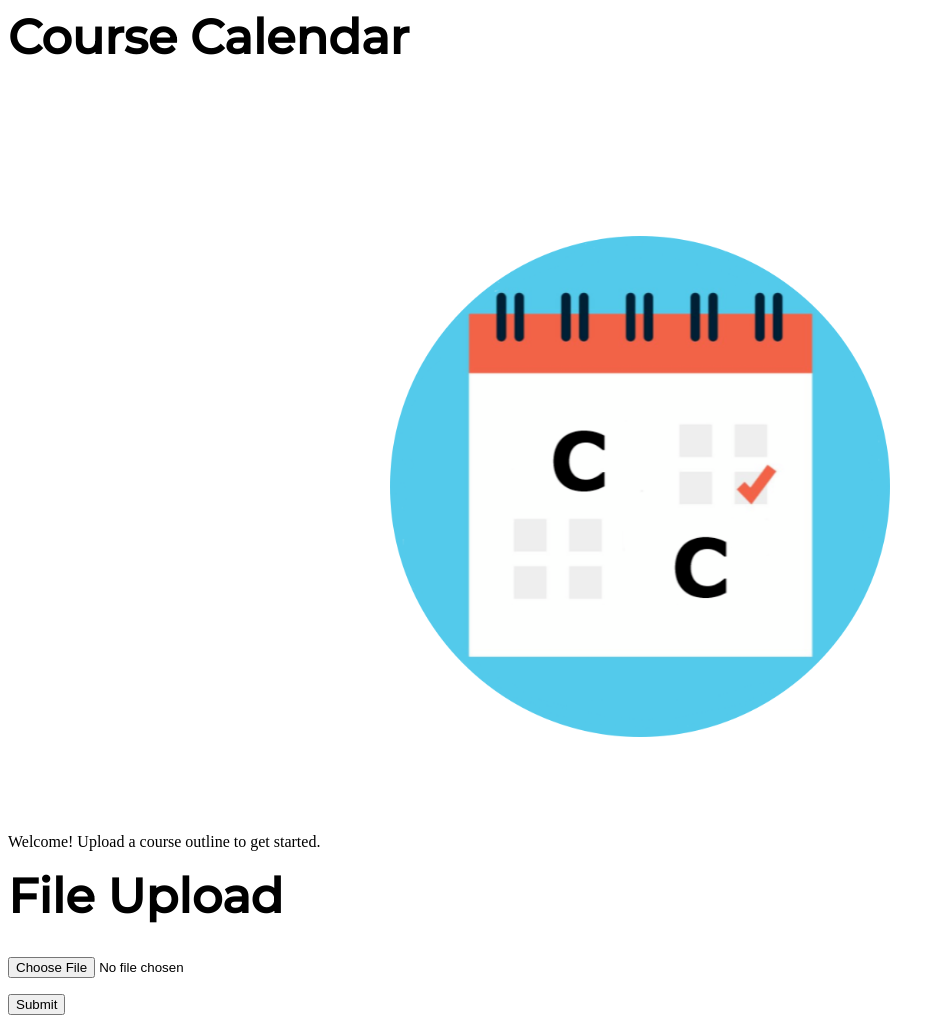
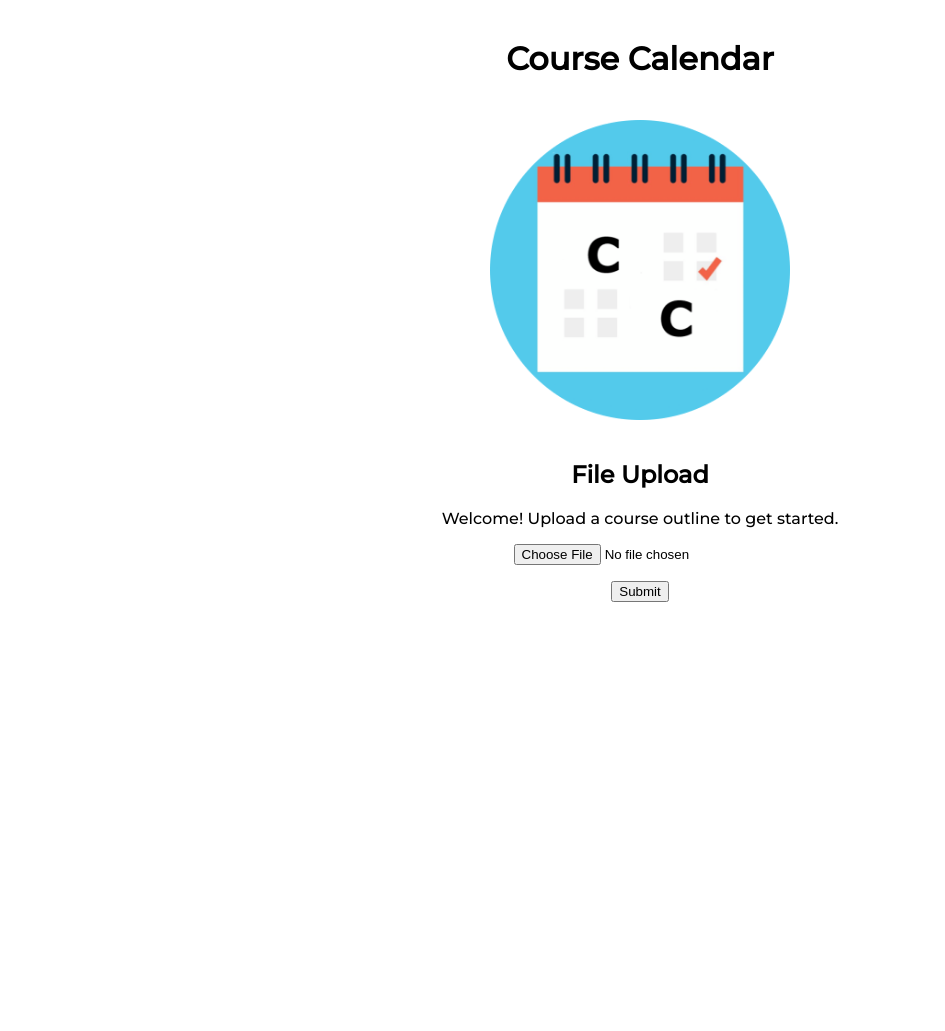
Before and after one commit to jerushachua/nwhacks-2021, a Flask app: page / in a window 1280 px wide. Shown: the whole page, without its empty margins (0-945 px from the left). After the commit the page ends 602 px from the top, so only its background shows below. Run offline with Flask 2, Linux system fonts and the light colour scheme; some libraries are stand-ins or nearby versions.

Commit message:
file upload updades

```diff
--- a/templates/index.html
+++ b/templates/index.html
@@ -12,32 +12,44 @@
     background-color: rgba(255,255,255);
   }
 
-  h1
-  {
-    font-size:48px;
-    margin-top:0;
-    font-family: 'Montserrat', sans-serif;
-    text-decoration:none;
-  }
-
-  #logo
-  {
-    width:500px;
-    text-align:center;
-    background-repeat:no-repeat;
-    border-radius:5px;
-    margin:90px auto auto;
-    padding:80px 0;
-    display: block;
-  }
-
   .content
   {
     background-color:rgba(214,225,231);
     border-radius:3px;
     box-shadow:rgba(0,0,0,0.2) 0 1px 3px;
-    font-family:Sintony, sans-serif;
   }
+
+  h1, h2, h3, h4, h5, p
+  {
+    font-family: 'Montserrat', sans-serif;
+    text-decoration:none;
+  }
+
+  #header
+  {
+    text-align:center;
+    padding: 10px;
+  }
+
+  #logo
+  {
+    width:300px;
+    text-align:center;
+    background-repeat:no-repeat;
+    border-radius:5px;
+    margin:0px auto auto;
+    padding:10px 0;
+    display: block;
+  }
+
+  #upload
+  {
+    margin: auto;
+    width: 50%;
+    padding: 10px;
+    text-align:center;
+  }
+
 	</style>
 
 </head>
@@ -52,10 +64,10 @@
     <div id="banner">
       <img src='../static/logo.png' alt='logo' id='logo'>
     </div>
+  </div>
+  <div id="upload">
+    <h2>File Upload</h2>
     <p>Welcome! Upload a course outline to get started. </p>
-  </div>
-  <div class="card">
-    <h1>File Upload</h1>
     <form method="POST" action="" enctype="multipart/form-data">
       <p><input type="file" name="file" accept="application/pdf"></p>
       <p><input type="submit" value="Submit"></p>
```
